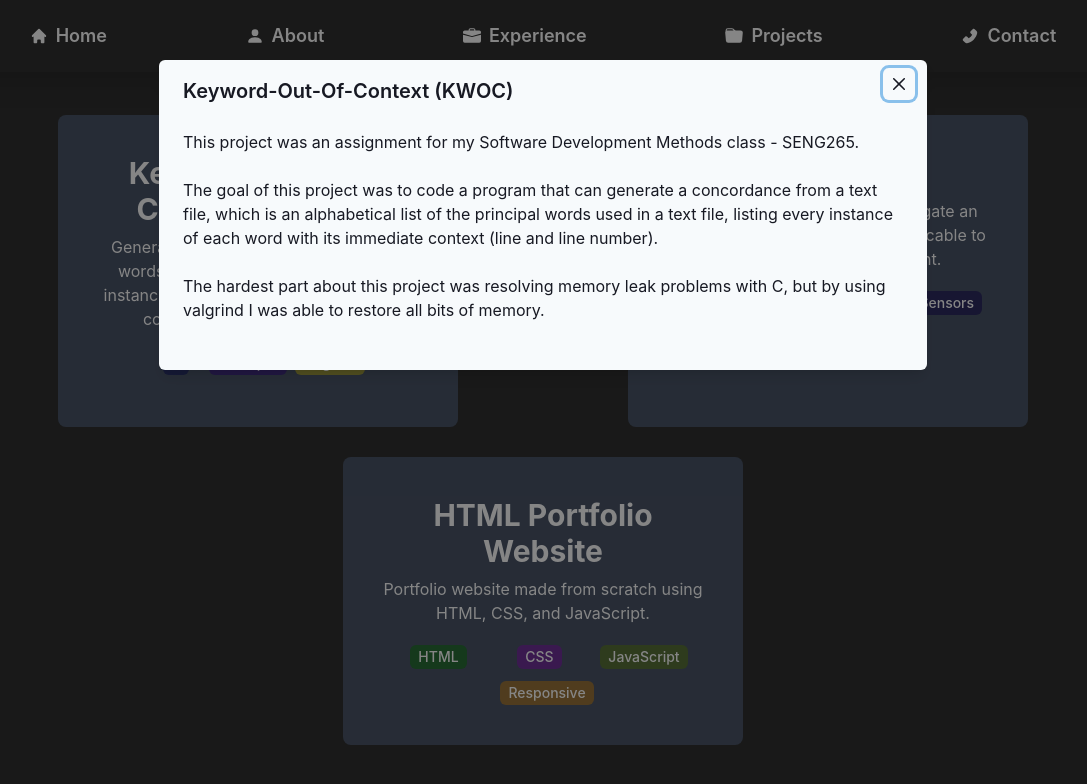
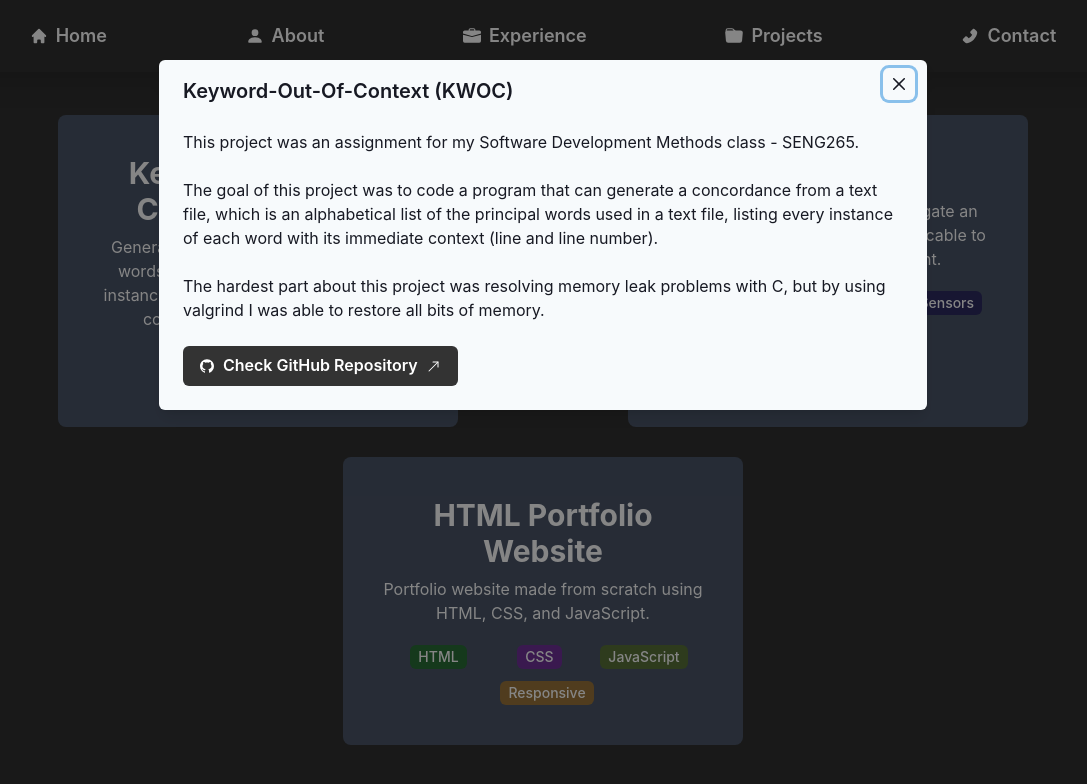
Before and after one commit to szeckirjr/portfolio-website, a React (Create React App) app: page /projects in a window 1280 px wide. Both pictures are taken after a click on the element 355 px from the left and 271 px from the top of the page. Shown: the top 784 px of the page, without its empty margins (97-1184 px from the left). Built offline with nearby package versions, Linux system fonts and the light colour scheme.

Commit message:
Adding github repo button to project modals

```diff
--- /dev/null
+++ b/src/components/projects/CheckGitHubRepoButton.tsx
@@ -0,0 +1,25 @@
+import { Button } from "@chakra-ui/react"
+import { AiFillGithub } from "react-icons/ai"
+import { BsArrowUpRight } from "react-icons/bs"
+
+type Props = {
+    repo_url?: string;
+}
+
+export default function CheckGitHubRepoButton({repo_url}: Props){
+    return repo_url ? <Button
+        color="white"
+        as="a"
+        href={repo_url}
+        target="_blank"
+        leftIcon={<AiFillGithub />}
+        rightIcon={<BsArrowUpRight />}
+        bg="#333"
+        _hover={{
+            bg: "#606060"
+        }}
+    >
+        Check GitHub Repository
+    </Button> :
+    null
+}
--- a/src/components/projects/ProjectCard.tsx
+++ b/src/components/projects/ProjectCard.tsx
@@ -3,12 +3,12 @@ import randomColor from "randomcolor";
 import { Project } from "../../docs/ProjectData";
 import ProjectModal from "./ProjectModal";
 
-export function ProjectCard({title, description, short_description, tags}: Project) {
+export function ProjectCard({...project}: Project) {
     const { isOpen, onOpen, onClose } = useDisclosure();
 
-    const colors = randomColor({alpha: 0.5, format: 'rgba', luminosity: 'dark', count:tags.length})
+    const colors = randomColor({alpha: 0.5, format: 'rgba', luminosity: 'dark', count:project.tags.length})
 
-    const tagList = tags.map((tag)=><Tag m={3} color="white" bg={colors[tags.indexOf(tag)]}>{tag}</Tag>)
+    const tagList = project.tags.map((tag)=><Tag m={3} color="white" bg={colors[project.tags.indexOf(tag)]}>{tag}</Tag>)
 
     return (
         <>
@@ -23,11 +23,11 @@ export function ProjectCard({title, description, short_description, tags}: Proje
             onClick={onOpen}
             cursor="pointer"
         >
-            <Heading size="lg">{title}</Heading>
-            <Text>{short_description}</Text>
+            <Heading size="lg">{project.title}</Heading>
+            <Text>{project.short_description}</Text>
             <HStack wrap="wrap" justifyContent="space-around">{tagList}</HStack>
         </VStack>
-        <ProjectModal isOpen={isOpen} onClose={onClose} project={{title,description,short_description,tags}} />
+        <ProjectModal isOpen={isOpen} onClose={onClose} project={{...project}} />
         </>
     );
 }
--- a/src/components/projects/ProjectModal.tsx
+++ b/src/components/projects/ProjectModal.tsx
@@ -9,6 +9,7 @@ import {
 } from "@chakra-ui/react";
 import React from "react";
 import { Project } from "../../docs/ProjectData";
+import CheckGitHubRepoButton from "./CheckGitHubRepoButton";
 
 type Props = {
     isOpen: boolean;
@@ -34,6 +35,7 @@ export default function ProjectModal({isOpen, onClose, project}: Props) {
                 <ModalCloseButton color="gray.900" />
                 <ModalBody pb={6}>
                     <Text as="p" color="gray.900">{description}</Text>
+                    <CheckGitHubRepoButton repo_url={project.github_url} />
                 </ModalBody>
             </ModalContent>
         </Modal>
```
